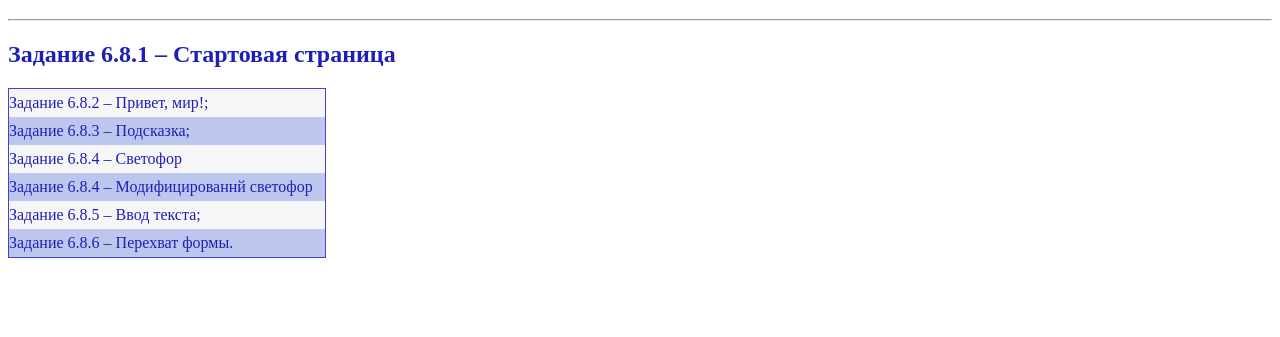
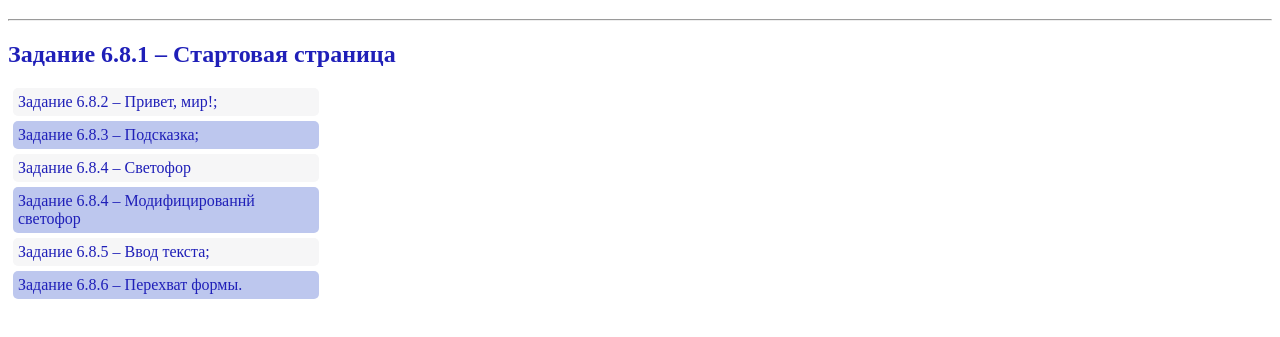
Before and after one commit to Arkhipov-Andrey/task_6.8, a plain HTML site: page index.html in a window 1280 px wide. Shown: the part 61-398 px from the top of the page. Drawn offline with Linux system fonts and the light colour scheme.

Commit message:
Module 6 Task 6.8 (HW-03) Add comment

```diff
--- a/style.css
+++ b/style.css
@@ -4,20 +4,34 @@ body {
 }
 
 ul {
-    border: 1px solid rgb(64, 64, 213);
     max-width: 25%;
     padding: 0px 0px;
-    background-color: rgb(189, 199, 238);
 }
 
 li {
     list-style: none;
-    margin: 0px 0px;
-    padding: 5px 0px;
+    border: 0px;
+    border-radius: 5px;
+    padding: 5px 5px;
+    margin: 5px 5px;
 }
+
 
 ul li:nth-child(odd) {
     background-color: rgb(246, 246, 247);
+}
+
+ul li:nth-child(even) {
+    background-color: rgb(189, 199, 238);
+}
+
+
+ul li:hover {
+    background-color: rgb(86, 86, 253);
+}
+
+ul li:hover>a {
+    color: rgb(247, 247, 247);
 }
 
 ul li a {
```
Also changed, not shown: task3.2/script.js (+16 -1 lines).
